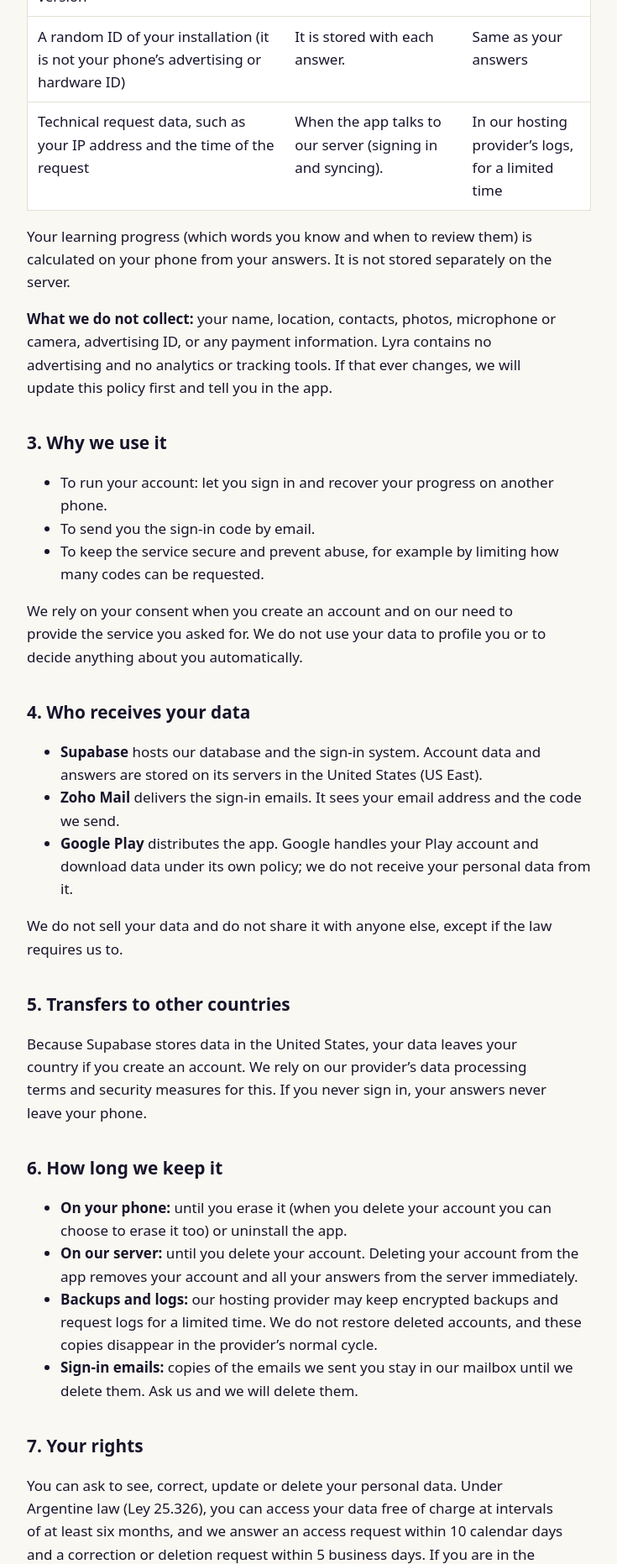
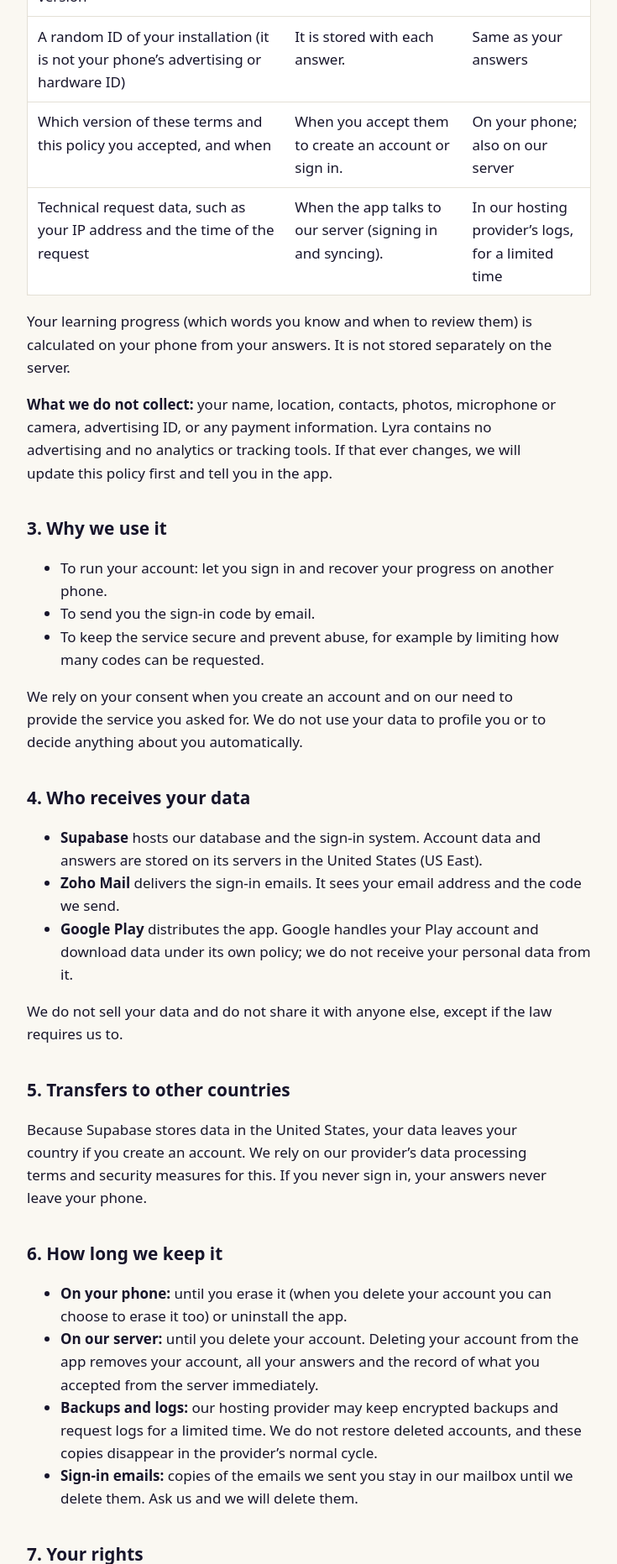
Before and after one commit to larsorbegozo/lyra-legal, a plain HTML site: page privacy.html in a window 1280 px wide. Shown: the part 1080-2943 px from the top of the page at 84% size, without its empty margins (272-1007 px from the left). Drawn offline with Linux system fonts and the light colour scheme.

Commit message:
Mention the stored record of accepted terms
Co-Authored-By: Claude Sonnet 5.5 <noreply@anthropic.com>

```diff
--- a/privacy.html
+++ b/privacy.html
@@ -36,6 +36,7 @@
 <tr><td data-label="Data">Your email address and an account ID</td><td data-label="When">Only if you create an account or sign in. Signing in is optional and uses a code sent by email, never a password.</td><td data-label="Where it is kept">On our server, and on your phone while you are signed in</td></tr>
 <tr><td data-label="Data">Your study answers: which word, which game, whether you were right, how many hints you used, how long you took, when you answered, the local date, the languages and the word pack version</td><td data-label="When">Every time you answer, on your phone. They are copied to the server only while you are signed in.</td><td data-label="Where it is kept">On your phone; also on our server if you have an account</td></tr>
 <tr><td data-label="Data">A random ID of your installation (it is not your phone&rsquo;s advertising or hardware ID)</td><td data-label="When">It is stored with each answer.</td><td data-label="Where it is kept">Same as your answers</td></tr>
+<tr><td data-label="Data">Which version of these terms and this policy you accepted, and when</td><td data-label="When">When you accept them to create an account or sign in.</td><td data-label="Where it is kept">On your phone; also on our server</td></tr>
 <tr><td data-label="Data">Technical request data, such as your IP address and the time of the request</td><td data-label="When">When the app talks to our server (signing in and syncing).</td><td data-label="Where it is kept">In our hosting provider&rsquo;s logs, for a limited time</td></tr>
 </tbody>
 </table>
@@ -65,7 +66,7 @@
 <h2>6. How long we keep it</h2>
 <ul>
 <li><strong>On your phone:</strong> until you erase it (when you delete your account you can choose to erase it too) or uninstall the app.</li>
-<li><strong>On our server:</strong> until you delete your account. Deleting your account from the app removes your account and all your answers from the server immediately.</li>
+<li><strong>On our server:</strong> until you delete your account. Deleting your account from the app removes your account, all your answers and the record of what you accepted from the server immediately.</li>
 <li><strong>Backups and logs:</strong> our hosting provider may keep encrypted backups and request logs for a limited time. We do not restore deleted accounts, and these copies disappear in the provider&rsquo;s normal cycle.</li>
 <li><strong>Sign-in emails:</strong> copies of the emails we sent you stay in our mailbox until we delete them. Ask us and we will delete them.</li>
 </ul>
```
Also changed, not shown: delete-account.html (+1 -1 lines).
